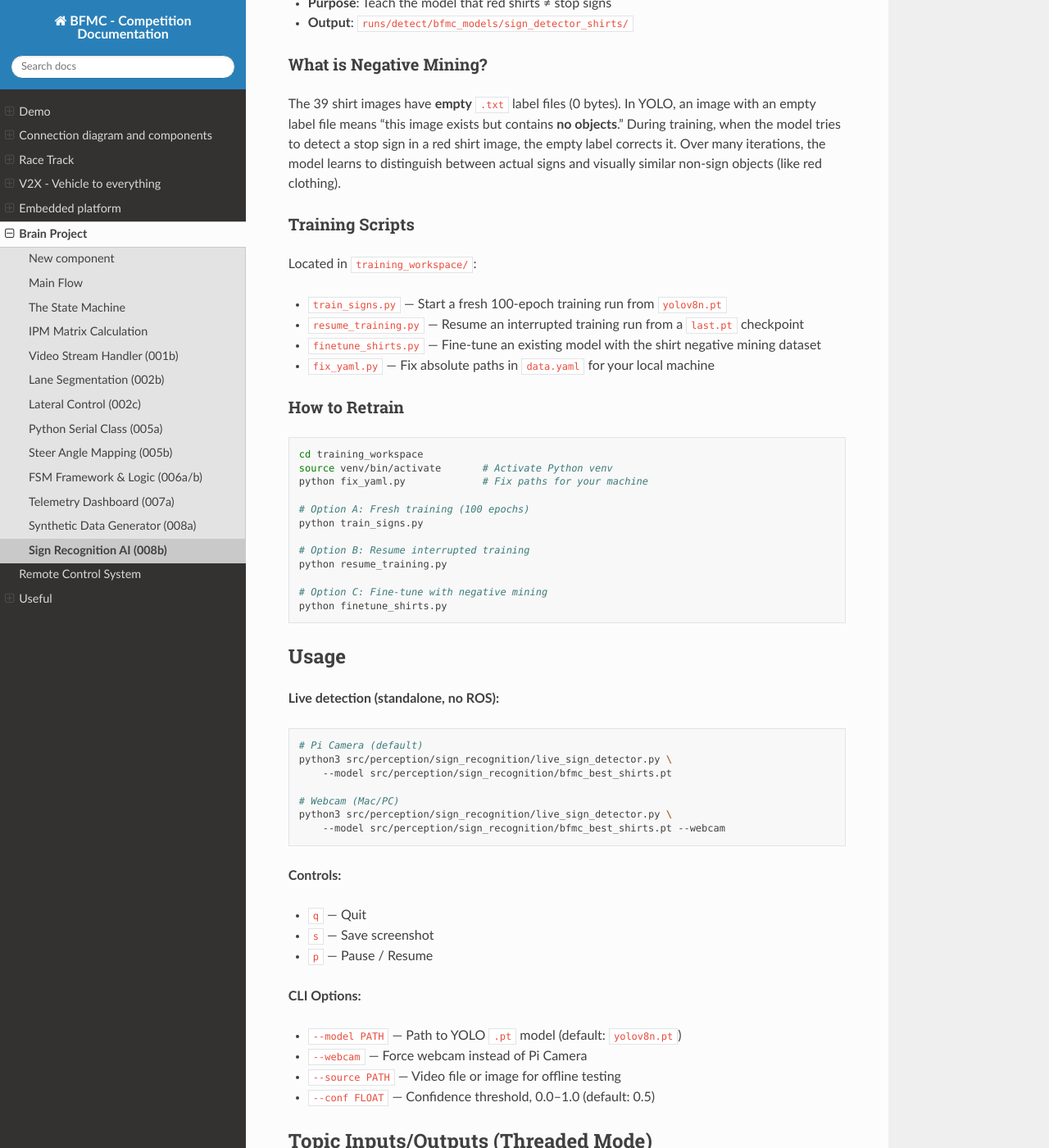
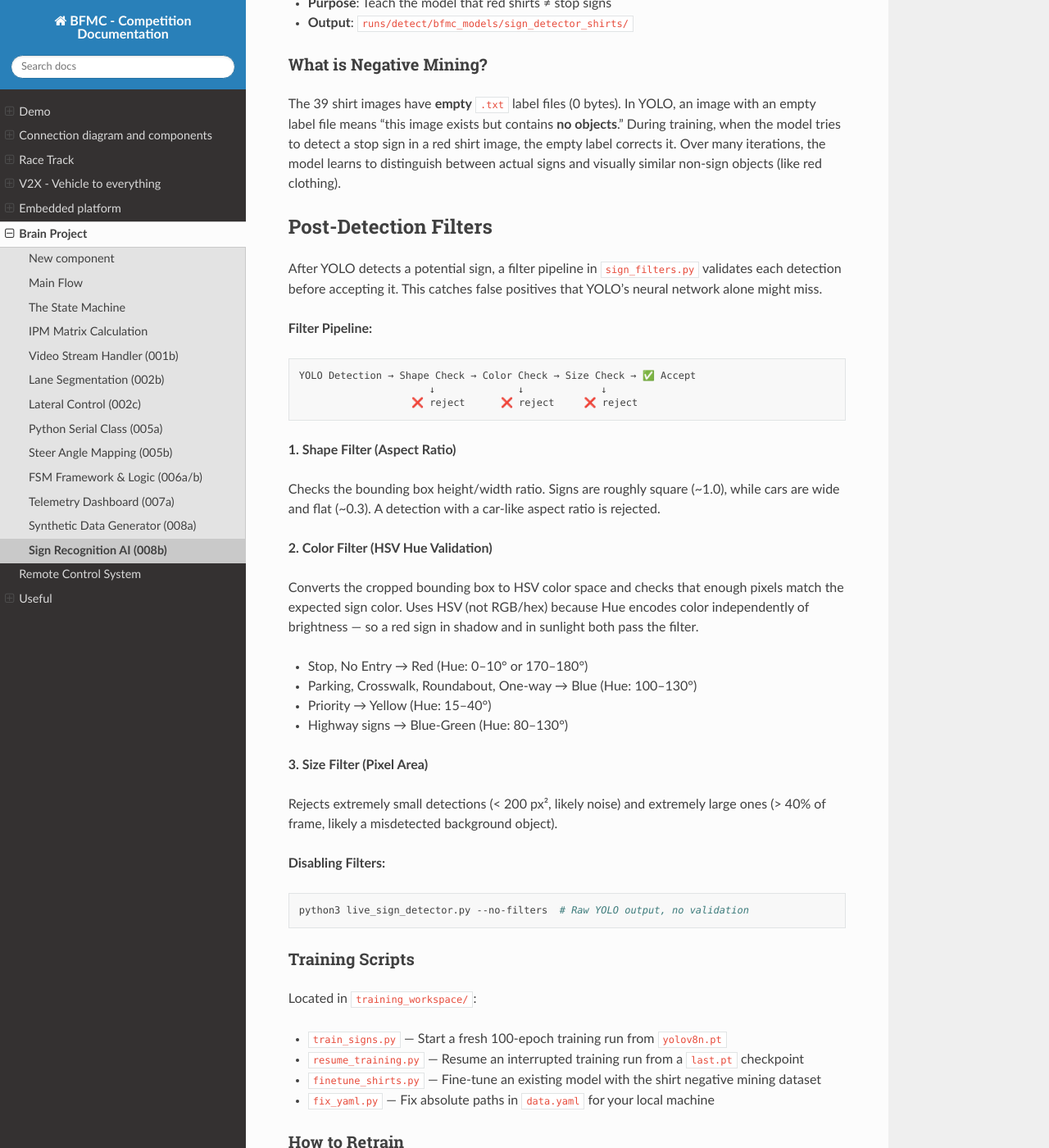
Before and after one commit to RAVEN-GP/raven-documentation, a Sphinx documentation site: the page built from source/data/brain/sign_recognition.rst, in a window 1280 px wide and 1400 px high, scrolled down 1933 px. Shown: the whole window at 82% size. Built offline with Sphinx 7.4.7 and the Read the Docs theme 3.1.0, drawn with Linux system fonts in a browser that asks for light colours.

Commit message:
feat: add post filter detection pipline

```diff
--- a/source/data/brain/sign_recognition.rst
+++ b/source/data/brain/sign_recognition.rst
@@ -97,6 +97,41 @@ What is Negative Mining?
 ~~~~~~~~~~~~~~~~~~~~~~~~
 The 39 shirt images have **empty** ``.txt`` label files (0 bytes). In YOLO, an image with an empty label file means "this image exists but contains **no objects**." During training, when the model tries to detect a stop sign in a red shirt image, the empty label corrects it. Over many iterations, the model learns to distinguish between actual signs and visually similar non-sign objects (like red clothing).
 
+Post-Detection Filters
+----------------------
+After YOLO detects a potential sign, a filter pipeline in ``sign_filters.py`` validates each detection before accepting it. This catches false positives that YOLO's neural network alone might miss.
+
+**Filter Pipeline:**
+
+.. code-block:: text
+
+   YOLO Detection → Shape Check → Color Check → Size Check → ✅ Accept
+                         ↓              ↓             ↓
+                      ❌ reject      ❌ reject     ❌ reject
+
+**1. Shape Filter (Aspect Ratio)**
+
+Checks the bounding box height/width ratio. Signs are roughly square (~1.0), while cars are wide and flat (~0.3). A detection with a car-like aspect ratio is rejected.
+
+**2. Color Filter (HSV Hue Validation)**
+
+Converts the cropped bounding box to HSV color space and checks that enough pixels match the expected sign color. Uses HSV (not RGB/hex) because Hue encodes color independently of brightness — so a red sign in shadow and in sunlight both pass the filter.
+
+*   Stop, No Entry → Red (Hue: 0–10° or 170–180°)
+*   Parking, Crosswalk, Roundabout, One-way → Blue (Hue: 100–130°)
+*   Priority → Yellow (Hue: 15–40°)
+*   Highway signs → Blue-Green (Hue: 80–130°)
+
+**3. Size Filter (Pixel Area)**
+
+Rejects extremely small detections (< 200 px², likely noise) and extremely large ones (> 40% of frame, likely a misdetected background object).
+
+**Disabling Filters:**
+
+.. code-block:: bash
+
+   python3 live_sign_detector.py --no-filters  # Raw YOLO output, no validation
+
 Training Scripts
 ~~~~~~~~~~~~~~~~
 Located in ``training_workspace/``:
```
Also changed, not shown: README.md (+4 -0 lines).
